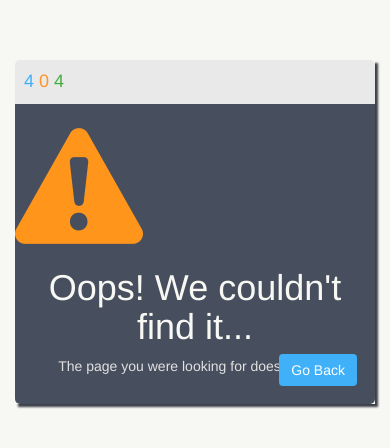
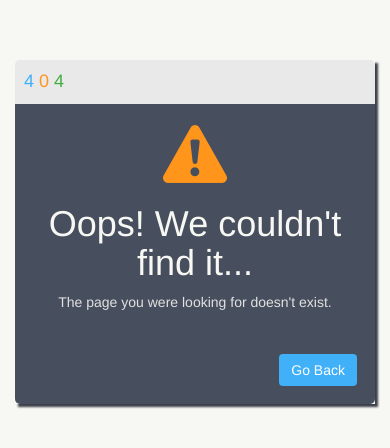
Before and after one commit to chRyNaN/chRyNaN.github.io, a plain HTML site: page 404.html in a window 390 px wide. Drawn offline with nearby package versions, Linux system fonts and the light colour scheme.

Commit message:
Update 404.html

```diff
--- a/404.html
+++ b/404.html
@@ -82,6 +82,13 @@
                     -moz-box-shadow: 3px 3px 2px 0px rgba(49,54,64,0.95);
                     box-shadow: 3px 3px 2px 0px rgba(49,54,64,0.95);
                 }
+                #warning-img-container {
+                    display: block !important;
+                    width: auto !important;
+                }
+                #warning-img {
+                    width: 64px !important;
+                }
             }
         </style>
         <script src="//www.google-analytics.com/analytics.js" async=""></script>
```
